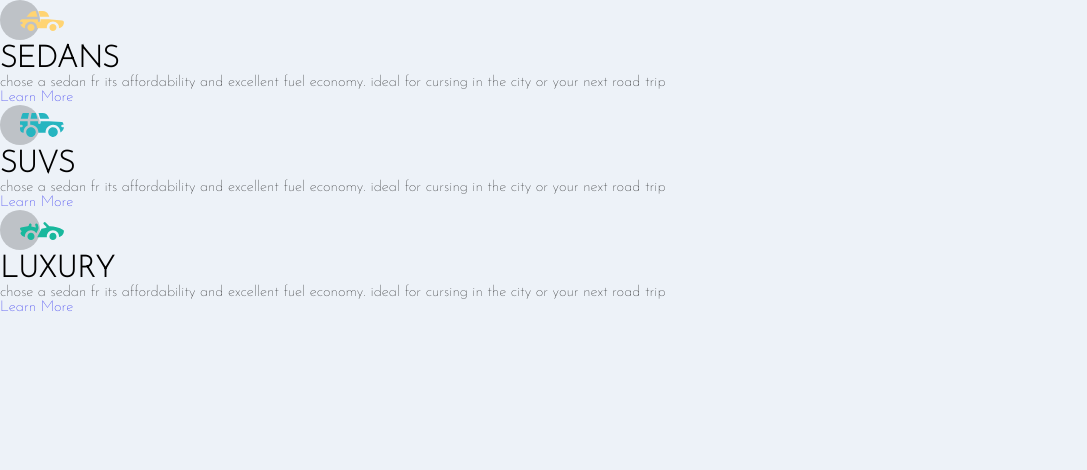
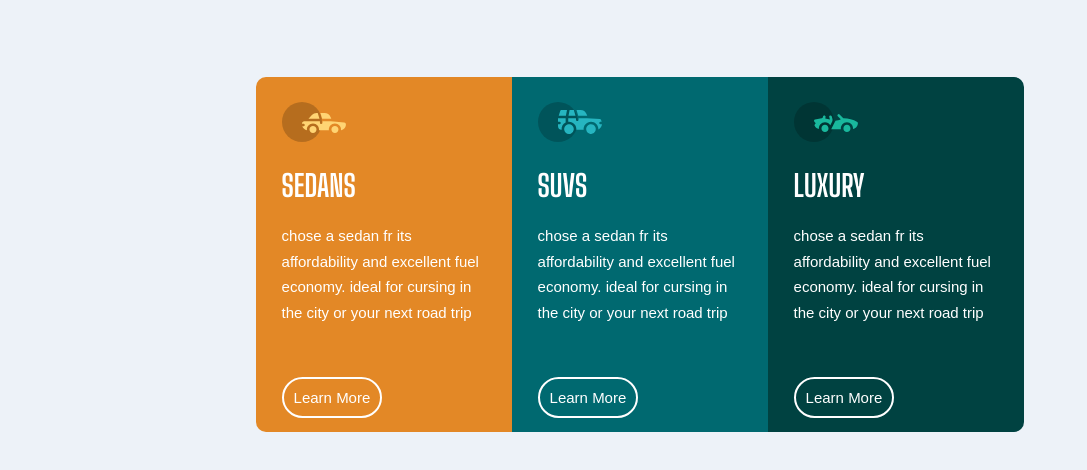
Before and after one commit to J-Iman/Grid-3Column, a plain HTML site: page index.html in a window 1280 px wide. Shown: the whole page, without its empty margins (0-1087 px from the left). Drawn offline with Linux system fonts and the light colour scheme.

Commit message:
desktop version is completed

```diff
--- a/index.html
+++ b/index.html
@@ -10,27 +10,33 @@
 <body>
     <div class="container">
         <div class="card card--bright--orange">
-            <img src="icon-sedans.svg" alt="">
+            <div class="general-content">
+                <img src="icon-sedans.svg" alt="">
             <div class="text--content">
                 <h1>SEDANS</h1>
                 <p>chose a sedan fr its affordability and excellent fuel economy. ideal for cursing in the city or your next road trip</p>
-                <a href="#">Learn More</a>
+                <a href="#" class="buttons btn--sedans">Learn More</a>
+            </div>
             </div>
         </div>
         <div class="card card--dark--cyan">
-            <img src="icon-suvs.svg" alt="">
+            <div class="general-content">
+                <img src="icon-suvs.svg" alt="">
             <div class="text--content">
                 <h1>SUVS</h1>
                 <p>chose a sedan fr its affordability and excellent fuel economy. ideal for cursing in the city or your next road trip</p>
-                <a href="#">Learn More</a>
+                <a href="#" class="buttons btn--suvs">Learn More</a>
+            </div>
             </div>
         </div>
         <div class="card card--moredark--cyan">
-            <img src="icon-luxury.svg" alt="">
+            <div class="general-content">
+                <img src="icon-luxury.svg" alt="">
             <div class="text--content">
                 <h1>LUXURY</h1>
                 <p>chose a sedan fr its affordability and excellent fuel economy. ideal for cursing in the city or your next road trip</p>
-                <a href="#">Learn More</a>
+                <a href="#" class="buttons btn--luxury">Learn More</a>
+            </div>
             </div>
         </div>
     </div>
--- a/style.css
+++ b/style.css
@@ -1,7 +1,6 @@
 
-@import url('https://fonts.googleapis.com/css2?family=Josefin+Sans:wght@100&display=swap');
-@import url('https://fonts.googleapis.com/css2?family=Josefin+Sans:wght@100&display=swap');
-
+@import url('https://fonts.googleapis.com/css2?family=Lexend+Deca&display=swap');
+@import url('https://fonts.googleapis.com/css2?family=Big+Shoulders+Display:wght@700&display=swap');
 
 * {
     box-sizing: border-box;
@@ -12,8 +11,77 @@
 }
 
 body {
-    font-family: 'Josefin Sans', sans-serif;
-    /* font-family: 'Josefin Sans', sans-serif; */
     font-size: 15px;
     background: #edf2f8;
 }
+
+.container {
+    margin: 6% 20%;
+    max-width: 1440px;
+    border-radius: 10px;
+
+    display: grid;
+    grid-template-columns: repeat(3,1fr);
+}
+
+.card {
+    color: white;
+}
+
+.general-content {
+    margin: 10%;
+}
+
+.text--content {
+    margin-top: 10%;
+}
+.text--content > h1 {
+    font-weight: 700;
+    font-family: 'Big Shoulders Display', cursive;
+}
+.text--content > p {
+    font-weight: 400;
+    font-family: 'Josefin Sans', sans-serif;
+    margin-top: 10%;
+    margin-bottom: 31%;
+    line-height: 1.7;
+}
+
+.buttons {
+    font-family: 'Josefin Sans', sans-serif;
+    border: 2px solid white;
+    padding: 10px;
+    border-radius: 30px;
+    color: white;
+}
+
+.card--bright--orange {
+    background: hsl(31, 77%, 52%);
+    border-top-left-radius: 10px;
+    border-bottom-left-radius: 10px;
+}
+.btn--sedans:hover{
+    background: white;
+    color: hsl(31, 77%, 52%);
+    transition: 0.3s;
+}
+
+.card--dark--cyan {
+    background: hsl(184, 100%, 22%);
+}
+.btn--suvs:hover{
+    background: white;
+    color: hsl(184, 100%, 22%);
+    transition: 0.3s;
+}
+
+.card--moredark--cyan {
+    background: hsl(179, 100%, 13%);
+    border-top-right-radius: 10px;
+    border-bottom-right-radius: 10px;
+}
+.btn--luxury:hover{
+    background: white;
+    color: hsl(179, 100%, 13%);
+    transition: 0.3s;
+}
```
